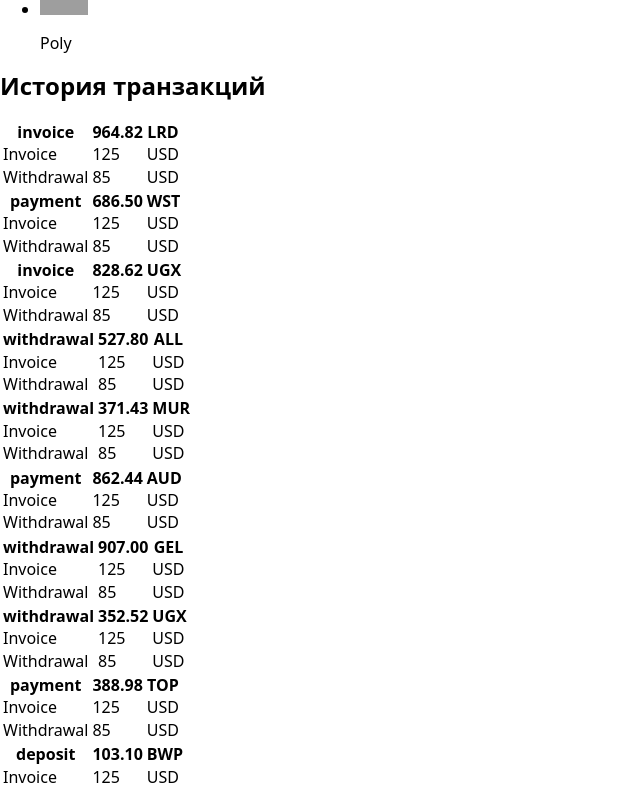
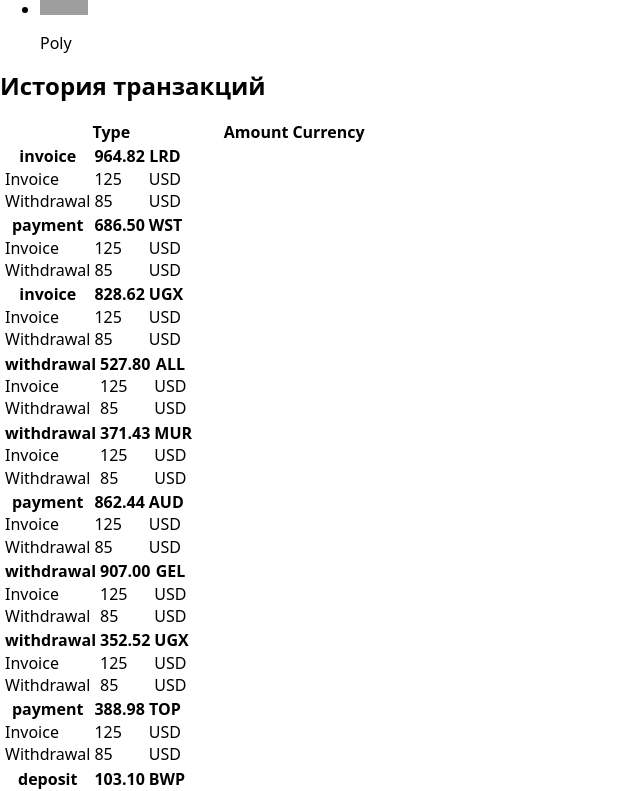
Before and after one commit to TOR968/goit-react-hw-01-components, a React (Create React App) app in the folder my-app/: page / in a window 1280 px wide. Shown: the part 1200-1991 px from the top of the page, without its empty margins (0-640 px from the left). Built offline with nearby package versions, Linux system fonts and the light colour scheme; grey boxes are pictures that could not be loaded.

Commit message:
Update transactionHistory.js

```diff
--- a/my-app/src/components/transaction-history/transactionHistory.js
+++ b/my-app/src/components/transaction-history/transactionHistory.js
@@ -3,15 +3,27 @@ import PropTypes from 'prop-types';
 
 function TransactionHistory({items}) {
     return (
-            items.map(item => (
+        <table className="transaction-history">
+            <thead>
+                <tr>
+                    <th>Type</th>
+                    <th>Amount</th>
+                    <th>Currency</th>
+                </tr>
+            </thead>
+            <tbody>
+                {items.map(item => (
                      <Transaction
                         key={item.id}
                         type={item.type}
                         amount={item.amount}
                         currency={item.currency}
                      />
-            ))
+                ))}
+            </tbody>
+        </table>
     )
+
 }
 
 TransactionHistory.propTypes = {
```
Lines whose indentation alone changed are shown as unchanged.
